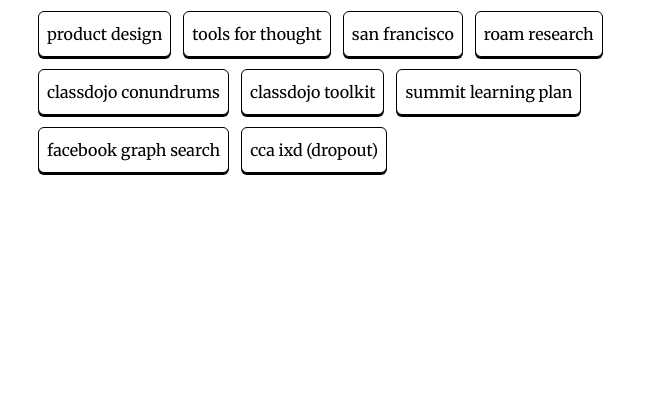
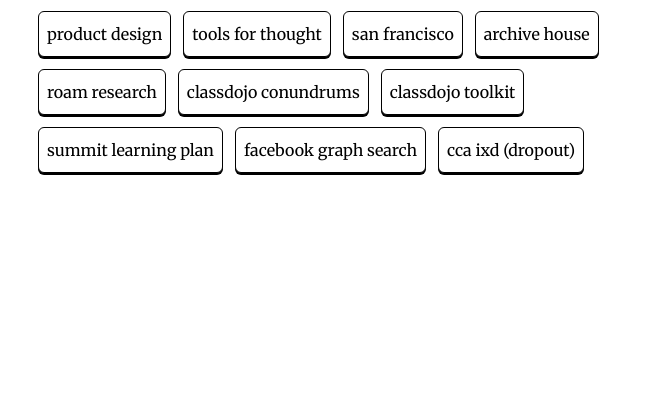
Before and after one commit to taydr/tayro, a Gatsby site: page / in a window 1280 px wide. Shown: the part 403-800 px from the top of the page, without its empty margins (293-954 px from the left). Built offline with nearby package versions, Linux system fonts and the light colour scheme; Gatsby itself is replaced by a stand-in of ours; some packages are replaced by stand-ins of ours.

Commit message:
add archive

```diff
--- a/src/pages/index.js
+++ b/src/pages/index.js
@@ -54,6 +54,7 @@
           <Button url="https://en.wikipedia.org/wiki/San_Francisco">
             san francisco
           </Button>
+          <Button url="https://archive.house">archive house</Button>
           <Button url="https://roamresearch.com">roam research</Button>
           {/* <Button>google maps for your life</Button>
           <Button>game tape for knowledge work</Button>
```
